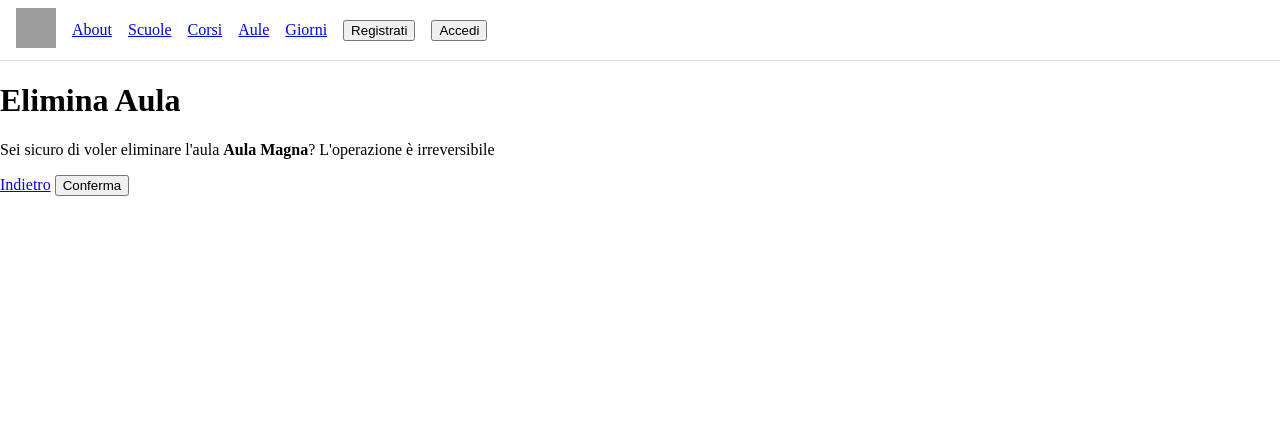
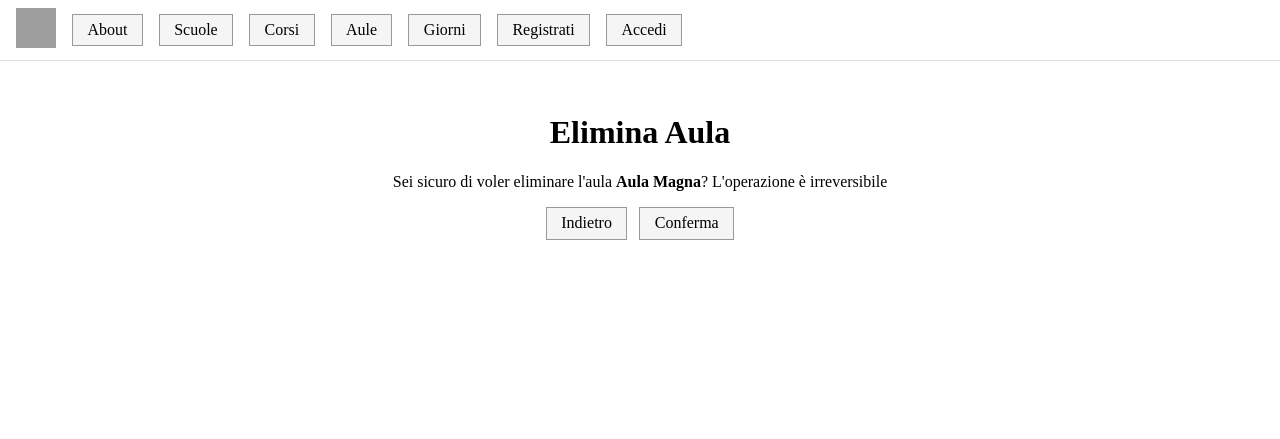
Before and after one commit to Serafin-sudo/dance-school, a Django app: page /school/aula/1/elimina/ in a window 1280 px wide. Shown: the top 439 px of the page. Run offline with Django 5.2, Linux system fonts and the light colour scheme; data comes from the database, SQL or seed files in the repository; grey boxes are pictures that could not be loaded.

Commit message:
migliorato css

```diff
--- a/static/css/style.css
+++ b/static/css/style.css
@@ -81,3 +81,118 @@ body > footer p {
         flex-direction: column;
     }
 }
+
+/* --- ROBA --- */
+
+.container {
+    max-width: 900px;
+    margin: 0 auto;
+    padding: 2rem 1rem;
+    text-align: center;
+}
+
+
+.container > div {
+    margin-left: auto;
+    margin-right: auto;
+}
+
+.mt-4 {
+    margin-top: 1rem;
+}
+
+/* --- LISTE --- */
+
+.container ul {
+    list-style: none;
+    padding: 0;
+    margin: 1rem 0;
+}
+
+.container li {
+    padding: 0.75rem 1rem;
+    margin-bottom: 0.5rem;
+    border: 1px solid #ddd;
+}
+
+.container li > div + div {
+    margin-top: 0.5rem;
+}
+
+/* --- TABELLE --- */
+
+table {
+    width: 100%;
+    border-collapse: collapse;
+    margin: 1rem 0;
+}
+
+th, td {
+    padding: 0.5rem 0.75rem;
+    border: 1px solid #ddd;
+    text-align: center;
+}
+
+/* --- FORM --- */
+
+form p {
+    margin: 0 0 1rem;
+}
+
+form label {
+    display: block;
+    margin-bottom: 0.25rem;
+}
+
+form input,
+form select {
+    width: 100%;
+    max-width: 400px;
+    padding: 0.4rem;
+}
+
+dialog {
+    margin: auto;
+    padding: 1rem;
+}
+
+.modal-header,
+.modal-footer {
+    margin: 1rem 0;
+}
+
+/* --- LINK / BOTTONI --- */
+
+a,
+button {
+    display: inline-block;
+    padding: 0.4rem 0.9rem;
+    border: 1px solid #999;
+    background: #f5f5f5;
+    color: inherit;
+    font: inherit;
+    text-decoration: none;
+    cursor: pointer;
+}
+
+a:hover,
+button:hover {
+    background: #e5e5e5;
+}
+
+body > header nav a,
+body > header nav button {
+    margin: 0;
+}
+
+body > header nav a:has(img) {
+    padding: 0;
+    border: none;
+    background: none;
+}
+
+.container li a + a,
+.container form a + button,
+.modal-footer button + button {
+    margin-left: 0.5rem;
+}
```
